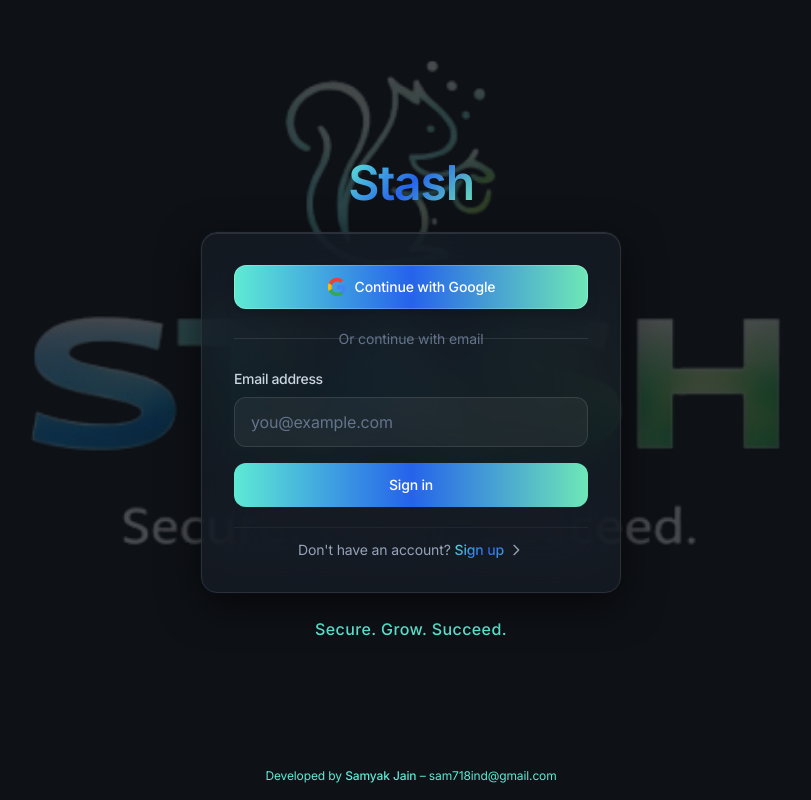
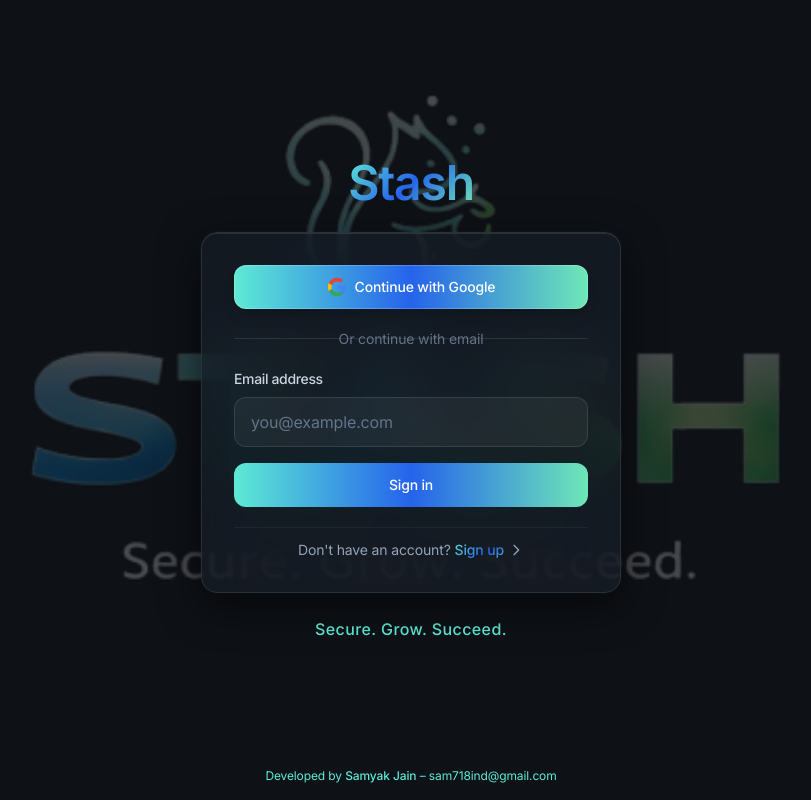
Before and after one commit to samyak555/Stash, a React (Vite) app in the folder frontend/: page /login in a window 1280 px wide. Shown: the whole page, without its empty margins (229-1040 px from the left). Built offline with nearby package versions, Linux system fonts and the light colour scheme; no server answers.

Commit message:
Move background squirrel upward to 20% position for higher placement on page

```diff
--- a/frontend/src/pages/Login.jsx
+++ b/frontend/src/pages/Login.jsx
@@ -142,7 +142,7 @@ const Login = ({ setUser }) => {
         style={{
           backgroundImage: `url(${iconSrc})`,
           backgroundSize: 'cover',
-          backgroundPosition: 'center 85%',
+          backgroundPosition: 'center 20%',
           backgroundRepeat: 'no-repeat',
           opacity: 0.25,
         }}
```
